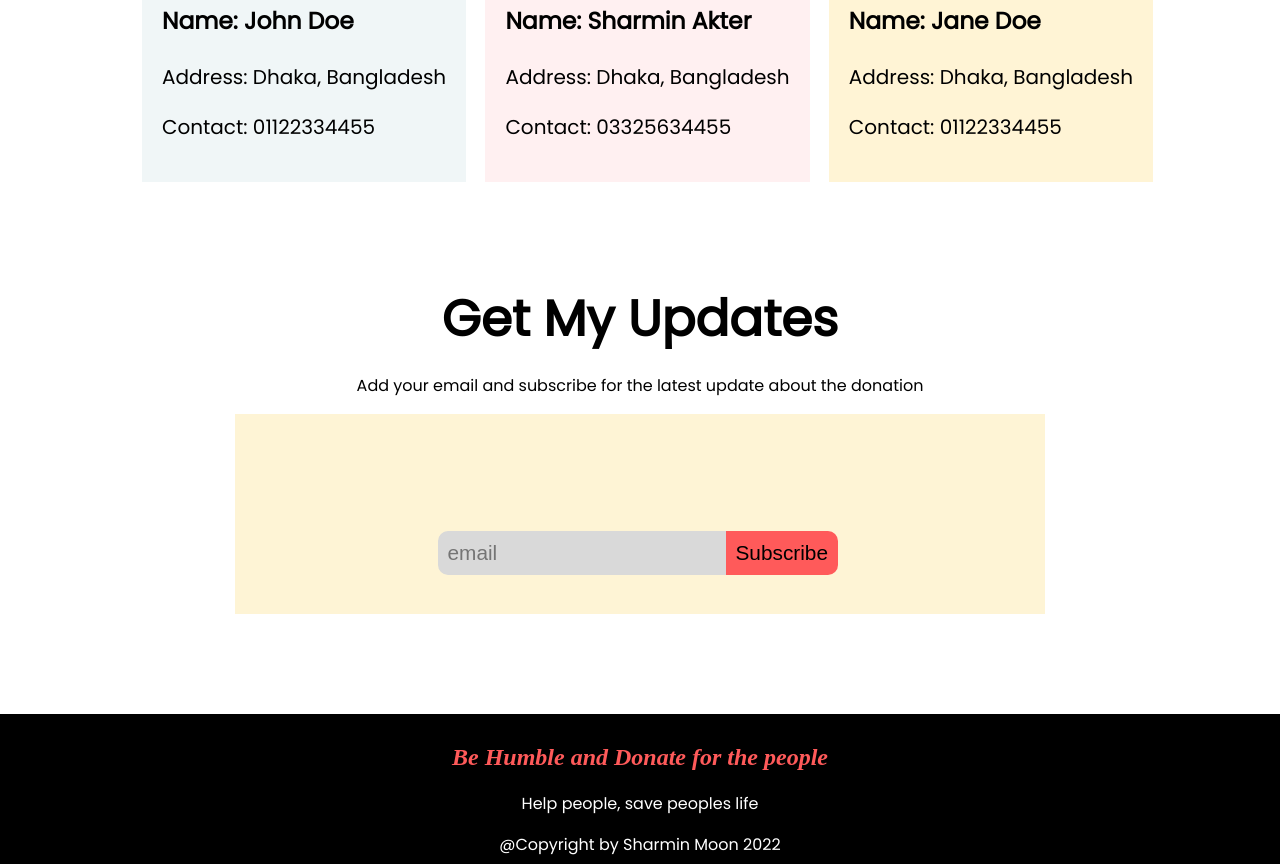
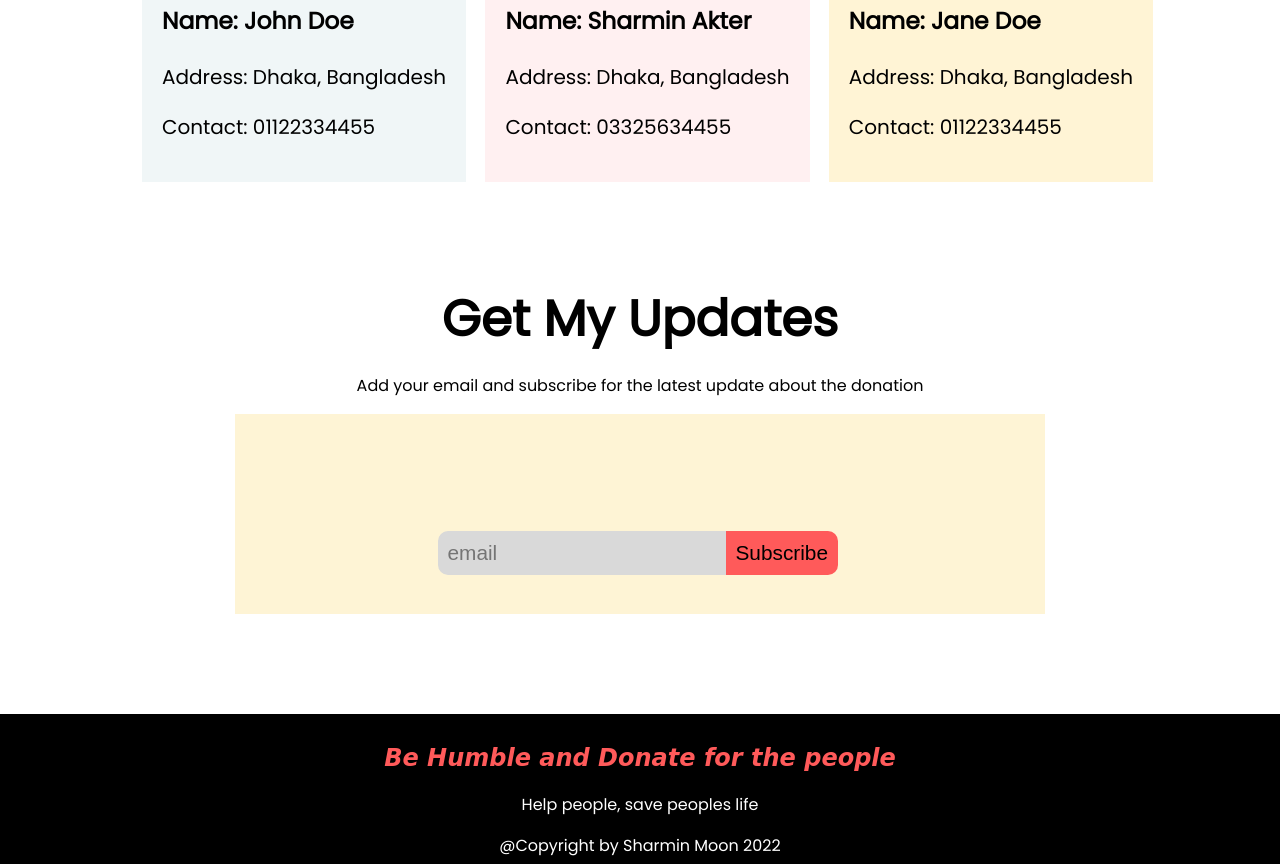
Before and after one commit to SharmiNMooN/donate-today, a plain HTML site: page index.html in a window 1280 px wide. Shown: the part 3126-3990 px from the top of the page. Drawn offline with Linux system fonts and the light colour scheme.

Commit message:
add Lobster font

```diff
--- a/style.css
+++ b/style.css
@@ -306,6 +306,6 @@ footer {
 
 .footer-text h2 {
   color: #ff5a5a;
-  font-family: Lobster, serif;
+  font-family: 'Lobster', cursive;
   font-style: italic;
 }
```
